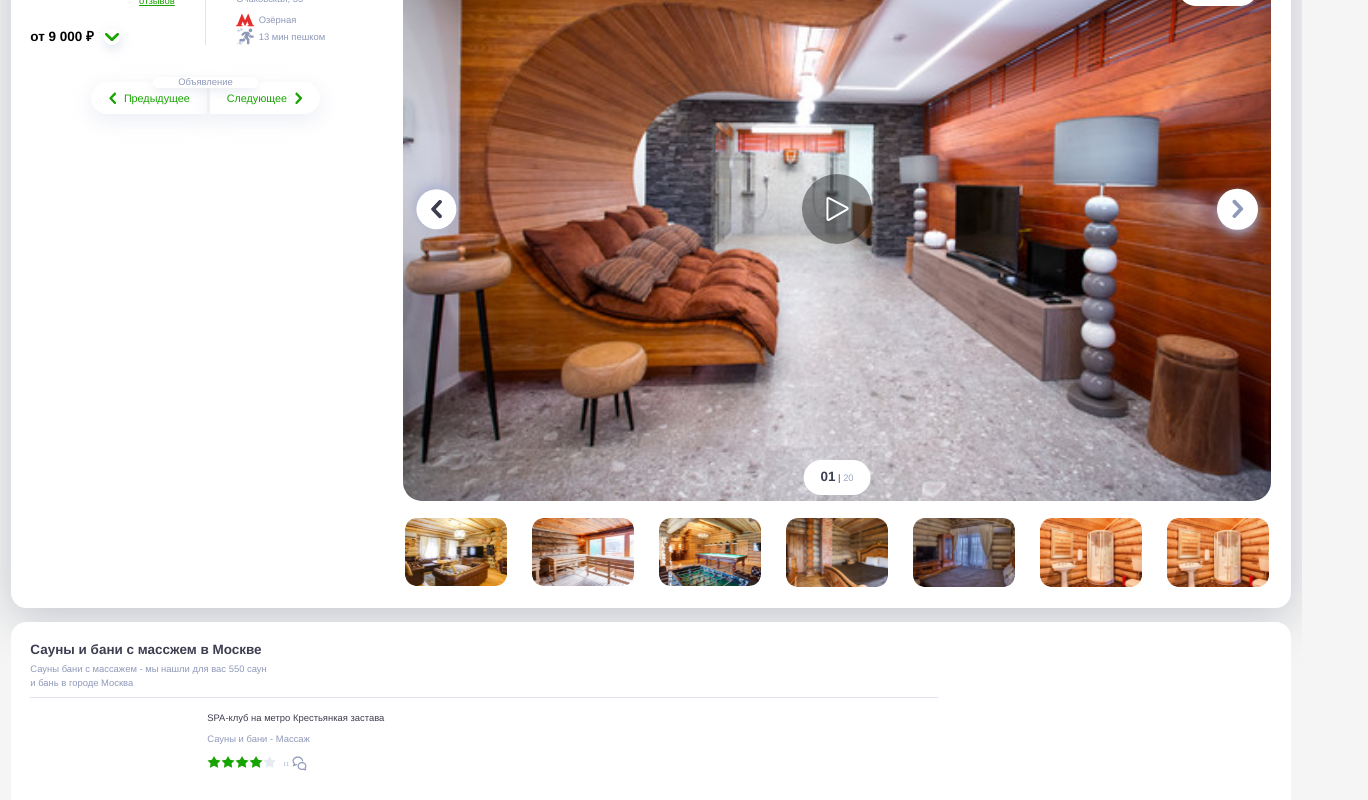
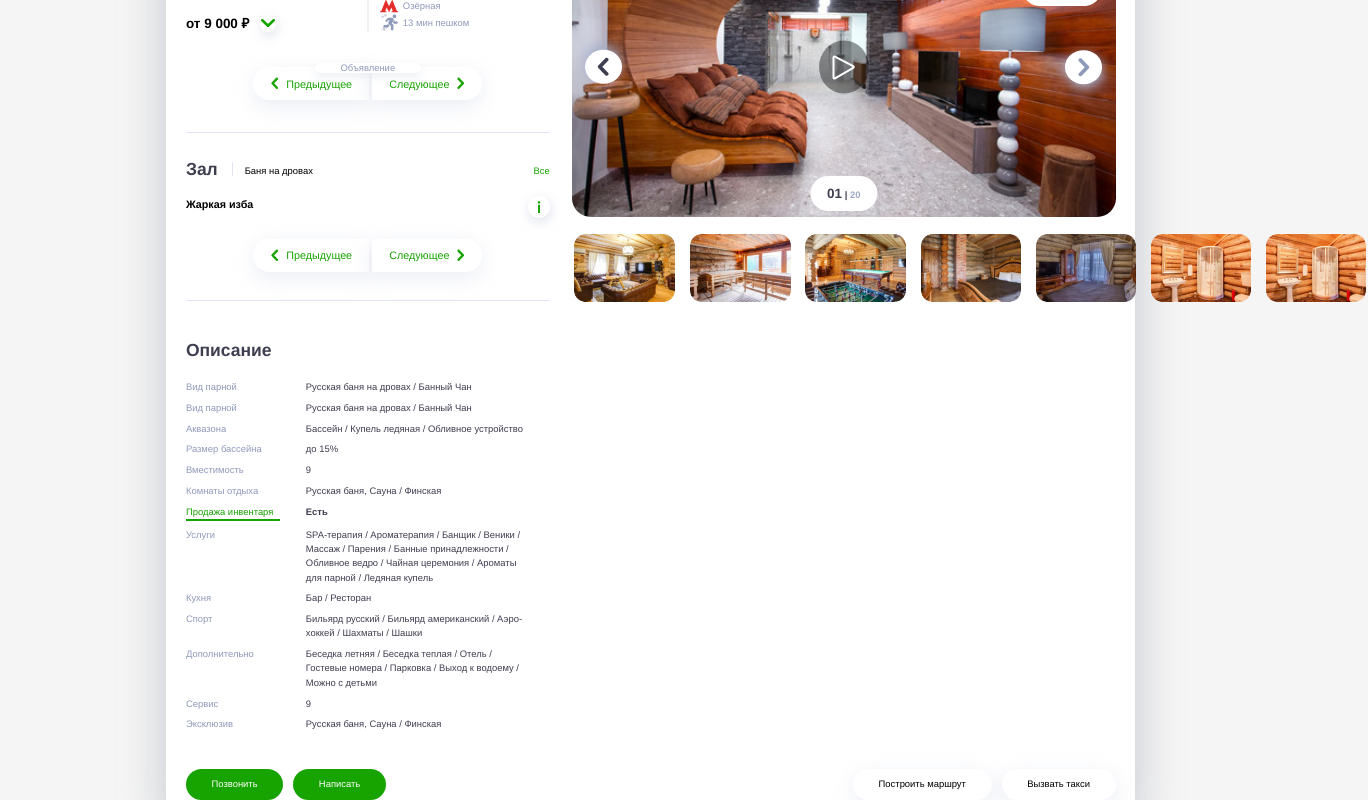
Before and after one commit to yoboich/banyaru, a Nuxt app: page /product/book in a window 1280 px wide. Shown: the part 300-1100 px from the top of the page, 1368 px wide, since content can reach past the window. Built offline with nearby package versions, Linux system fonts and the light colour scheme.

Commit message:
Adding product/book page with style changes

```diff
--- a/assets/styles/common/btns.scss
+++ b/assets/styles/common/btns.scss
@@ -99,3 +99,16 @@
 		border-radius: 0px 100px 100px 0px;
 	}
 }
+
+// info-btn
+
+.book-card-first__i {
+	width: 3.2rem;
+	height: 3.2rem;
+	cursor: pointer;
+	box-shadow: 1px 4px 12px rgba(166, 175, 205, 0.36);
+	border-radius: 50%;
+	display: flex;
+	justify-content: center;
+	align-items: center;
+}
--- a/assets/styles/common/card.scss
+++ b/assets/styles/common/card.scss
@@ -5,14 +5,16 @@
 	padding: 2.9rem;
 	z-index: 20;
 	position: relative;
+	max-width: 138rem;
+	margin: 0 auto;
 	&__content {
 		display: flex;
 		gap: 3.3rem;
 	}
 
 	&__left {
-		max-width: 52rem;
 		width: 100%;
+		max-width: 54rem;
 	}
 
 	&__right {
--- a/assets/styles/main.scss
+++ b/assets/styles/main.scss
@@ -48,6 +48,7 @@ html {
 body {
 	font-family: $mainFont;
 	font-size: $mainFontSize;
+	font-weight: $mainFontWeight;
 	background-color: $mainBackgroundColor;
 	-webkit-font-smoothing: antialiased;
 	-moz-osx-font-smoothing: grayscale;
--- a/assets/styles/vars.scss
+++ b/assets/styles/vars.scss
@@ -5,6 +5,7 @@ $mainFont                : 'Lato-Semibold', Helvetica, Arial, sans-serif;
 // Size
 $mainFontColor           : #3E3E51;
 $mainFontSize            : 1.4rem;
+$mainFontWeight          : 600;
 $mainLineHeight          : 1.5;
 $mainBackgroundColor     : #F5F5F5;
 
--- a/components/ProductBook/First.vue
+++ b/components/ProductBook/First.vue
@@ -51,21 +51,12 @@
 
 <style lang="scss" scoped>
 	.book-card-first {
+		border-bottom: 1px solid #E1E5F2;
+		padding-bottom: 4rem;
 		&__top {
 			display: flex;
 			align-items: center;
 			justify-content: space-between;
-		}
-
-		&__i {
-			width: 3.2rem;
-			height: 3.2rem;
-			cursor: pointer;
-			box-shadow: 1px 4px 12px rgba(166, 175, 205, 0.36);
-			border-radius: 50%;
-			display: flex;
-			justify-content: center;
-			align-items: center;
 		}
 
 		&__name {
@@ -77,11 +68,22 @@
 			align-items: center;
 			gap: 4.5rem;
 			margin-bottom: 4.5rem;
+
+			position: relative;
+			&::before {
+				content: '';
+				position: absolute;
+				top: 0;
+				left: 50%;
+				width: 1px;
+				height: 100%;
+				background-color: #e1e5f2;
+
+				transform: translateX(-50%);
+			}
 		}
 
 		&__info-left {
-			border-right: 1px solid #e1e5f2;
-			padding-right: 4.5rem;
 		}
 
 		&__price {
--- /dev/null
+++ b/components/ProductBook/Second.vue
@@ -0,0 +1,95 @@
+<script setup></script>
+
+<template>
+	<div class="book-card-sec">
+		<div class="book-card-sec__top">
+			<div class="book-card-sec__title">
+				<div class="book-card-sec__name card__name h1">Зал</div>
+				<div class="book-card-sec__text h4">Баня на дровах</div>
+			</div>
+			<div class="book-card-sec__all h4">Все</div>
+		</div>
+		<div class="book-card-sec__info">
+			<div class="book-card-sec__subtitle h3">Жаркая изба</div>
+			<div class="book-card-first__i">
+				<img src="~/assets/img/icon/i.svg" alt="" />
+			</div>
+		</div>
+		<div class="book-card-sec__btns">
+			<div class="btn next-prev-btn">
+				<button class="next-prev-btn__item h3-lite next-prev-btn__prev">
+					<IconArrow class="green" /> Предыдущее
+				</button>
+				<button class="next-prev-btn__item h3-lite next-prev-btn__next">
+					Следующее <IconArrow class="green" />
+				</button>
+			</div>
+		</div>
+	</div>
+</template>
+
+<style lang="scss" scoped>
+	.book-card-sec {
+		border-bottom: 1px solid #e1e5f2;
+		padding-bottom: 3.5rem;
+		padding-top: 3.5rem;
+		&__top {
+			display: flex;
+			align-items: center;
+			justify-content: space-between;
+			margin-bottom: 1.5rem;
+		}
+
+		&__title {
+			display: flex;
+			align-items: center;
+			gap: 4rem;
+		}
+
+		&__name {
+			position: relative;
+
+			&::before {
+				content: '';
+				position: absolute;
+				top: 50%;
+				right: -2.3rem;
+				width: 1px;
+				height: 2rem;
+				background-color: #e1e5f2;
+
+				transform: translateY(-50%);
+			}
+		}
+
+		&__text {
+		}
+
+		&__all {
+			cursor: pointer;
+			color: $green-color;
+		}
+
+		&__info {
+			display: flex;
+			justify-content: space-between;
+			margin-bottom: 2.5rem;
+		}
+
+		&__subtitle {
+		}
+
+		&__btns {
+			display: flex;
+			justify-content: center;
+		}
+	}
+	.h1 {
+	}
+	.h4 {
+	}
+	.book-card-first {
+		&__i {
+		}
+	}
+</style>
--- /dev/null
+++ b/components/ProductBook/Third.vue
@@ -0,0 +1,60 @@
+<script setup>
+	import productDescData from '~~/composables/productDescData';
+
+	const desc = productDescData.desc;
+</script>
+
+<template>
+	<div class="book-card-desc">
+		<div class="book-card-desc__title card__name h1">Описание</div>
+
+		<div class="bood-card-desc__row">
+			<div class="book-card-desc__item" v-for="item in desc">
+				<div class="book-card-desc__name h4" :class="{ active: item.active }">
+					{{ item.title }}
+				</div>
+				<div class="book-card-desc__text h4" :class="{ active: item.active }">
+					{{ item.text }}
+				</div>
+			</div>
+		</div>
+	</div>
+</template>
+
+<style lang="scss" scoped>
+	.book-card-desc {
+		&__title {
+			margin-bottom: 2.5rem;
+		}
+
+		&__item {
+			display: flex;
+			// justify-content: space-between;
+			gap: 3.8rem;
+			margin-bottom: 1rem;
+
+			&:last-child {
+				margin: 0;
+			}
+		}
+
+		&__name {
+			width: 14rem;
+			color: $secondary-color;
+
+			&.active {
+				color: $green-color;
+				border-bottom: 2px solid $green-color;
+			}
+		}
+
+		&__text {
+			max-width: 33rem;
+			color: $mainFontColor;
+
+			&.active {
+				font-weight: 900;
+			}
+		}
+	}
+</style>
--- a/components/ProductCard/Swiper.vue
+++ b/components/ProductCard/Swiper.vue
@@ -67,6 +67,7 @@
 			width: 100%;
 			height: 100%;
 			object-fit: cover;
+			max-height: 45rem;
 		}
 
 		&__logo {
@@ -77,8 +78,7 @@
 
 		&__play {
 			background: rgba($color: #000000, $alpha: 0.4);
-			width: 6.4rem;
-			height: 6.4rem;
+
 			border-radius: 50%;
 			display: flex;
 			justify-content: center;
@@ -98,8 +98,6 @@
 			display: flex;
 			justify-content: center;
 			align-items: center;
-			width: 4rem;
-			height: 4rem;
 
 			top: 50%;
 			left: 2rem;
@@ -123,9 +121,9 @@
 			align-items: center;
 			justify-content: space-between;
 			margin-top: 1.6rem;
+			gap: 1.6rem;
 
 			& img {
-				max-width: 15.1rem;
 				width: 100%;
 				border: 2px solid transparent;
 				transition: all 0.2s linear;
--- a/components/TheHeader.vue
+++ /dev/null
@@ -1,30 +0,0 @@
-<template>
-  <header class="header">
-    <div class="container">
-      <div class="header__content">
-        <NuxtLink to="/" class="header__logo">
-          <img src="@/assets/img/logo.png" alt="Баня" />
-        </NuxtLink>
-      </div>
-    </div>
-  </header>
-</template>
-
-<style lang="scss" scoped>
-.header {
-  position: fixed;
-  top: 0;
-  left: 0;
-  right: 0;
-  z-index: 99;
-  background-color: $default-color ;
-  box-shadow: 0px 6px 50px rgba(166, 175, 203, 0.16);
-
-  &__content{
-    display: flex;
-    align-items: center;
-    justify-content: space-between;
-    height: 8rem;
-  }
-}
-</style>
--- /dev/null
+++ b/composables/productDescData.ts
@@ -0,0 +1,57 @@
+export default {
+	desc: [
+		{
+			title: 'Вид парной',
+			text: 'Русская баня на дровах / Банный Чан',
+		},
+		{
+			title: 'Вид парной',
+			text: 'Русская баня на дровах / Банный Чан',
+		},
+		{
+			title: 'Аквазона',
+			text: 'Бассейн / Купель ледяная / Обливное устройство',
+		},
+		{
+			title: 'Размер бассейна',
+			text: 'до 15%',
+		},
+		{
+			title: 'Вместимость',
+			text: '9',
+		},
+		{
+			title: 'Комнаты отдыха',
+			text: 'Русская баня, Сауна / Финская',
+		},
+		{
+			title: 'Продажа инвентаря',
+			text: 'Есть',
+			active: true,
+		},
+		{
+			title: 'Услуги',
+			text: 'SPA-терапия / Ароматерапия / Банщик / Веники / Массаж / Парения / Банные принадлежности / Обливное ведро / Чайная церемония / Ароматы для парной / Ледяная купель',
+		},
+		{
+			title: 'Кухня',
+			text: 'Бар / Ресторан',
+		},
+		{
+			title: 'Спорт',
+			text: 'Бильярд русский / Бильярд американский / Аэро-хоккей / Шахматы / Шашки',
+		},
+		{
+			title: 'Дополнительно',
+			text: 'Беседка летняя / Беседка теплая / Отель / Гостевые номера / Парковка / Выход к водоему / Можно с детьми',
+		},
+		{
+			title: 'Сервис',
+			text: '9',
+		},
+		{
+			title: 'Эксклюзив',
+			text: 'Русская баня, Сауна / Финская',
+		},
+	],
+};
--- a/pages/product/book.vue
+++ b/pages/product/book.vue
@@ -6,9 +6,28 @@
 		<div class="card__content">
 			<div class="card__left">
 				<ProductBookFirst />
+				<ProductBookSecond />
 			</div>
 			<div class="card__right">
 				<ProductCardSwiper :premium="true" />
+			</div>
+		</div>
+		<div class="card-desc">
+			<div class="card-desc__left">
+				<ProductBookThird />
+			</div>
+			<div class="card-desc__right">
+				<!-- map -->
+			</div>
+		</div>
+		<div class="card-bottom-btn">
+			<div class="card-bottom-btn__left">
+				<button class="btn btn-green">Позвонить</button>
+				<button class="btn btn-green">Написать</button>
+			</div>
+			<div class="card-bottom-btn__right">
+				<button class="btn btn-white">Построить маршрут</button>
+				<button class="btn btn-white">Вызвать такси</button>
 			</div>
 		</div>
 	</div>
@@ -17,4 +36,40 @@
 	<ProductCardRelated class="no-box" />
 </template>
 
-<style lang="scss"></style>
+<style lang="scss">
+	.card-desc {
+		padding-top: 3.5em;
+		display: flex;
+		gap: 1rem;
+		&__left {
+			width: 100%;
+			max-width: 54rem;
+		}
+
+		&__right {
+			width: 100%;
+		}
+	}
+
+	.card-bottom-btn {
+		padding-top: 5.5rem;
+		display: flex;
+		align-items: center;
+		justify-content: space-between;
+		&__left {
+			display: flex;
+			align-items: center;
+			gap: 1.5rem;
+			& * {
+				padding-top: 1.5rem;
+				padding-bottom: 1.5rem;
+			}
+		}
+
+		&__right {
+			display: flex;
+			align-items: center;
+			gap: 1.5rem;
+		}
+	}
+</style>
```
